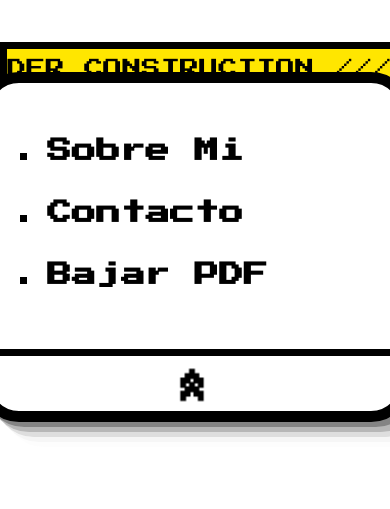
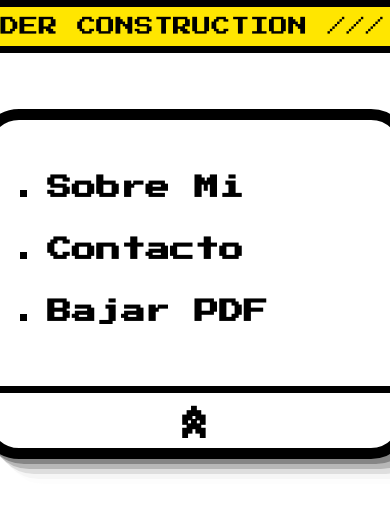
Before and after one commit to GonzaloLascano/Personal_Site, a website: page index.html in a window 390 px wide. Shown: the top 509 px of the page. Drawn offline with nearby package versions, Linux system fonts and the light colour scheme.

Commit message:
adjustments to under construction label's media queries

```diff
--- a/SSTYLE/sstyle.scss
+++ b/SSTYLE/sstyle.scss
@@ -655,9 +655,22 @@ section {
         margin: 1rem 1rem;
     }
     .home {
+        padding-top: 0;
         .construction-label:first-child {
             left: 0;
             transform: rotate(0deg);
+            position: relative;
+            width: 100%;
+            border-right: 0;
+            border-left: 0;
+        }
+        .construction-label:nth-child(2) {
+            display: none;
+        }
+        .menu-screen {
+            top: 0;
+            transform: translateY(0);
+            margin: 3vw 0;
         }
     }
 
```
Also changed, not shown: CSTYLE/sstyle.css, 1 other file.
